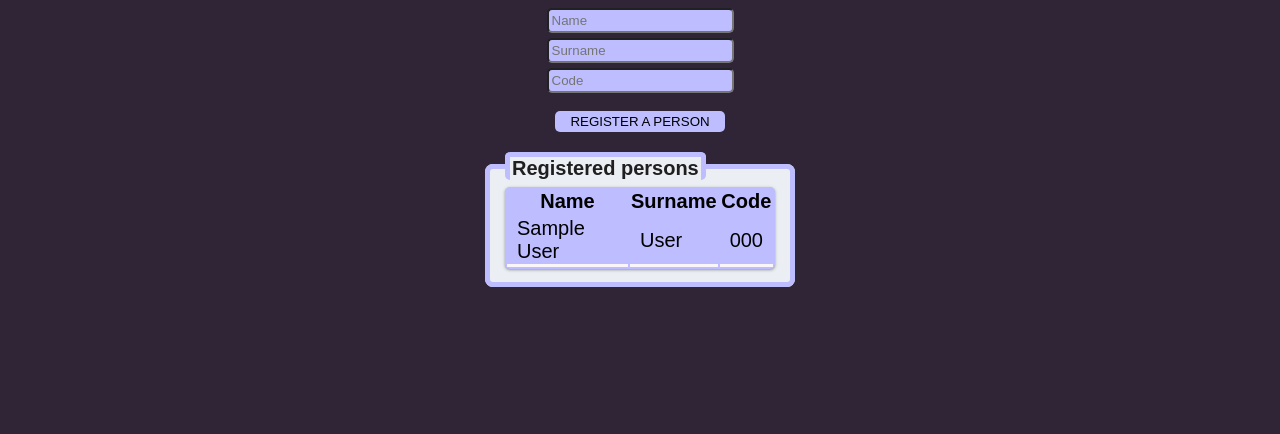
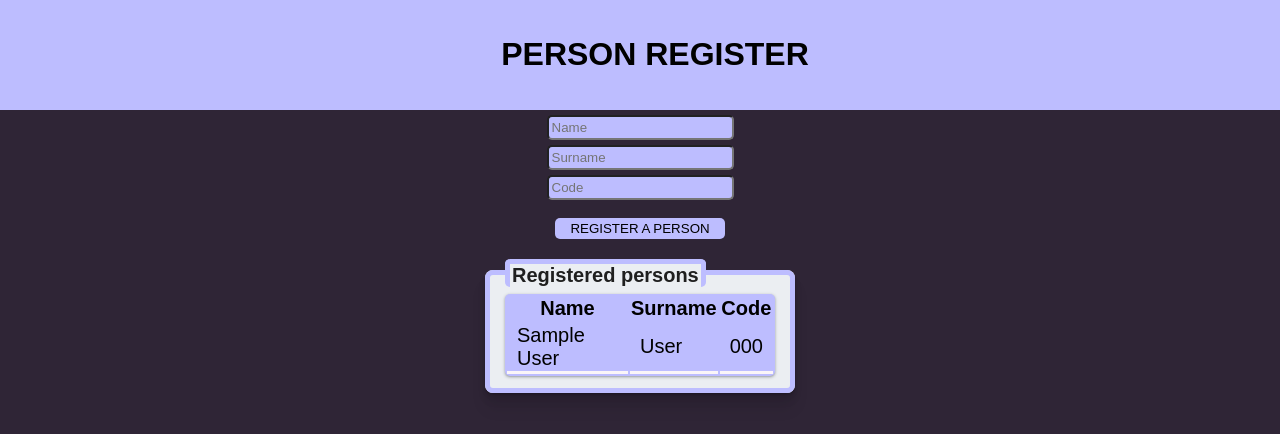
Before and after one commit to Casher1no/Projects, a PHP site: page / in a window 1280 px wide. Shown: the top 434 px of the page. Run offline with PHP 8.4, Linux system fonts and the light colour scheme; tables that the repository leaves empty or names only in its code hold one stand-in row (values such as "Sample post").

Commit message:
Person Register tweaks

```diff
--- a/Person register/index.php
+++ b/Person register/index.php
@@ -43,6 +43,9 @@ $userDatabase = $conn->fetchAllAssociative('SELECT * FROM users');
 </head>
 
 <body>
+    <div class="Header">
+        <h1>PERSON REGISTER</h1>
+    </div>
 
     <form method="post">
         <input type="text" name="name" placeholder="Name">
--- a/Person register/styles.css
+++ b/Person register/styles.css
@@ -3,8 +3,9 @@
 }
 body{
     background: #2F2536;
-    background-repeat: no-repeat;
-    background-attachment: fixed;
+    margin: 0;
+    width: auto;
+    overflow: hidden;
 }
 input{
     margin: auto;
@@ -36,6 +37,7 @@ fieldset{
     border-radius: 8px;
     background-color: #EBEEF2;
     border: 5px solid #BDBDFF;
+    box-shadow: rgba(0, 0, 0, 0.07) 0px 1px 1px, rgba(0, 0, 0, 0.07) 0px 2px 2px, rgba(0, 0, 0, 0.07) 0px 4px 4px, rgba(0, 0, 0, 0.07) 0px 8px 8px, rgba(0, 0, 0, 0.07) 0px 16px 16px;
 }
 legend{
     color: #1F1F1F;
@@ -46,10 +48,7 @@ legend{
     border-left: 5px solid #BDBDFF;
     border-right: 5px solid #BDBDFF;
 }
-.table{
-    margin-top: 20px;
-    font-size: 20px;
-}
+
 input{
     background-color: #BDBDFF;
     border-radius: 5px;
@@ -68,3 +67,15 @@ button:hover{
 button:active{
     background-color: #1F1F1F;
 }
+
+.table{
+    margin-top: 20px;
+    font-size: 20px;
+}
+.Header{
+    background-color: #BDBDFF;
+    text-align: center;
+    width: 100%;
+    margin: 0;
+    padding: 15px;
+}
```
